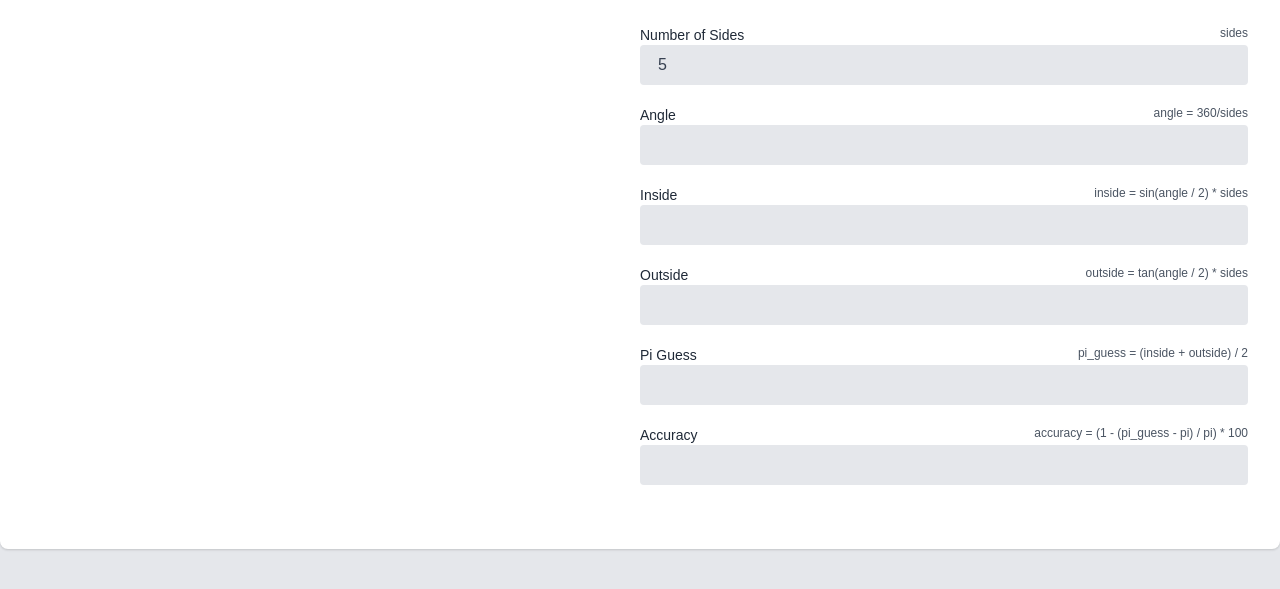
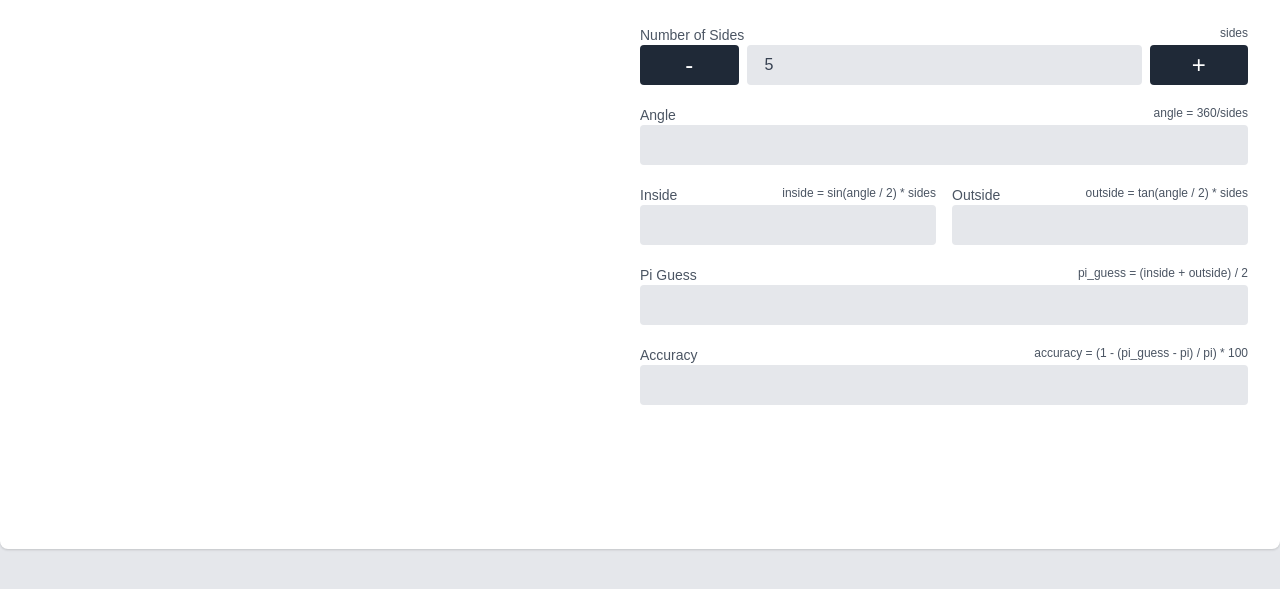
Before and after one commit to scmmishra/pi-calc, a plain HTML site: page index.html in a window 1280 px wide. Shown: the part 119-708 px from the top of the page. Drawn offline with nearby package versions, Linux system fonts and the light colour scheme; a script that the page names is missing; a web font is replaced by a local one.

Commit message:
feat: added clicker

```diff
--- a/index.html
+++ b/index.html
@@ -19,45 +19,52 @@
 	<div class="w-full mx-auto bg-white rounded-lg shadow p-8">
 		<h1 class="text-3xl font-bold">Pi Calculator</h1>
 		<div class="flex mt-5">
-			<div class="w-1/2">
+			<div class="md:w-1/2 w-full">
 				<svg height="500" width="500" id="polygon"></svg>
 			</div>
-			<div class="w-1/2">
+			<div class="md:w-1/2 w-full">
+
 				<div class="mb-3">
 					<div class="flex justify-between">
-						<label class="block text-sm text-gray-800 mb-1 md:mb-0 pr-4 mt-2" for="inline-full-name">Number of Sides</label>
+						<label class="block text-sm text-gray-600 mb-1 md:mb-0 pr-4 mt-2" for="inline-full-name">Number of Sides</label>
 						<div class="text-gray-600 text-xs mt-2">sides</div>
 					</div>
-					<input id="sideCount" class="bg-gray-200 appearance-none border-2 border-gray-200 rounded w-full py-2 px-4 text-gray-700 leading-tight focus:outline-none focus:bg-white focus:border-black" id="inline-full-name" type="number" value="5" min="4">
+					<div class="flex">
+						<button id="decrement" class="w-1/6 bg-gray-800 hover:bg-gray-900 text-2xl text-white rounded mr-2"> - </button>
+						<input id="sideCount" class="bg-gray-200 appearance-none border-2 border-gray-200 rounded w-4/6 py-2 px-4 text-gray-700 leading-tight focus:outline-none focus:bg-white focus:border-black" id="inline-full-name" type="number" value="5" min="4">
+						<button id="increment" class="w-1/6 bg-gray-800 hover:bg-gray-900 text-2xl text-white rounded ml-2"> + </button>
+					</div>
 				</div>
 
 				<div class="mb-3">
 					<div class="flex justify-between">
-						<label class="block text-sm text-gray-800 mb-1 md:mb-0 pr-4 mt-2" for="inline-full-name">Angle</label>
+						<label class="block text-sm text-gray-600 mb-1 md:mb-0 pr-4 mt-2" for="inline-full-name">Angle</label>
 						<div class="text-gray-600 text-xs mt-2">angle = 360/sides</div>
 					</div>
 					<input id="angle" class="bg-gray-200 appearance-none border-2 border-gray-200 rounded w-full py-2 px-4 text-gray-700 leading-tight focus:outline-none focus:bg-white focus:border-black" id="inline-full-name" disabled type="text">
 				</div>
 
-				<div class="mb-3">
+				<div class="flex">
+					<div class="md:w-1/2 w-full mb-3 mr-2">
 						<div class="flex justify-between">
-						<label class="block text-sm text-gray-800 mb-1 md:mb-0 pr-4 mt-2" for="inline-full-name">Inside</label>
+							<label class="block text-sm text-gray-600 mb-1 md:mb-0 pr-4 mt-2" for="inline-full-name">Inside</label>
 							<div class="text-gray-600 text-xs mt-2">inside = sin(angle / 2) * sides</div>
 						</div>
 						<input id="inside" class="bg-gray-200 appearance-none border-2 border-gray-200 rounded w-full py-2 px-4 text-gray-700 leading-tight focus:outline-none focus:bg-white focus:border-black" id="inline-full-name" disabled type="text">
 					</div>
 
-				<div class="mb-3">
+					<div class="md:w-1/2 w-full mb-3 ml-2">
 						<div class="flex justify-between">
-						<label class="block text-sm text-gray-800 mb-1 md:mb-0 pr-4 mt-2" for="inline-full-name">Outside</label>
+							<label class="block text-sm text-gray-600 mb-1 md:mb-0 pr-4 mt-2" for="inline-full-name">Outside</label>
 							<div class="text-gray-600 text-xs mt-2">outside = tan(angle / 2) * sides</div>
 						</div>
 						<input id="outside" class="bg-gray-200 appearance-none border-2 border-gray-200 rounded w-full py-2 px-4 text-gray-700 leading-tight focus:outline-none focus:bg-white focus:border-black" id="inline-full-name" disabled type="text">
 					</div>
+				</div>
 
 				<div class="mb-3">
 					<div class="flex justify-between">
-						<label class="block text-sm text-gray-800 mb-1 md:mb-0 pr-4 mt-2" for="inline-full-name">Pi Guess</label>
+						<label class="block text-sm text-gray-600 mb-1 md:mb-0 pr-4 mt-2" for="inline-full-name">Pi Guess</label>
 						<div class="text-gray-600 text-xs mt-2">pi_guess = (inside + outside) / 2</div>
 					</div>
 					<input id="piGuess" class="bg-gray-200 appearance-none border-2 border-gray-200 rounded w-full py-2 px-4 text-gray-700 leading-tight focus:outline-none focus:bg-white focus:border-black" id="inline-full-name" disabled type="text">
@@ -65,7 +72,7 @@
 
 				<div class="mb-3">
 					<div class="flex justify-between">
-						<label class="block text-sm text-gray-800 mb-1 md:mb-0 pr-4 mt-2" for="inline-full-name">Accuracy</label>
+						<label class="block text-sm text-gray-600 mb-1 md:mb-0 pr-4 mt-2" for="inline-full-name">Accuracy</label>
 						<div class="text-gray-600 text-xs mt-2">accuracy = (1 - (pi_guess - pi) / pi) * 100</div>
 					</div>
 					<input id="accuracy" class="bg-gray-200 appearance-none border-2 border-gray-200 rounded w-full py-2 px-4 text-gray-700 leading-tight focus:outline-none focus:bg-white focus:border-black" id="inline-full-name" disabled type="text">
@@ -93,6 +100,21 @@ const insideInput = document.getElementById("inside");
 const outsideInput = document.getElementById("outside");
 const piGuessInput = document.getElementById("piGuess");
 const accuracyInput = document.getElementById("accuracy");
+
+const increment = document.getElementById("increment")
+const decrement = document.getElementById("decrement")
+
+increment.onclick = function() {
+	countInput.value = Number(countInput.value) + 1;
+	countInput.onchange();
+}
+
+decrement.onclick = function() {
+	if (Number(countInput.value) == 4)
+		return;
+	countInput.value = Number(countInput.value) - 1;
+	countInput.onchange();
+}
 
 countInput.onchange = () => {
 	let sides = Number(countInput.value);
```
Lines whose indentation alone changed are shown as unchanged.
